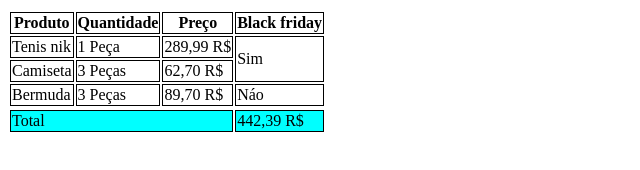
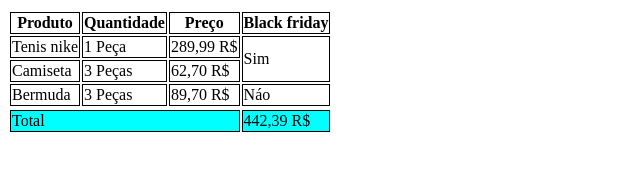
Before and after one commit to Eliv-elton7/projeto-xdev, a plain HTML site: page index.html in a window 1280 px wide. Shown: the whole page, without its empty margins (0-640 px from the left). Drawn offline with Linux system fonts and the light colour scheme.

Commit message:
Arrumado o nome dos produtos

```diff
--- a/index.html
+++ b/index.html
@@ -30,7 +30,7 @@
 
         <tbody>
             <tr>
-                <td>Tenis nik</td>
+                <td>Tenis nike</td>
                 <td>1 Peça</td>
                 <td>289,99 R$</td>
                 <td rowspan="2">Sim</td>
```
